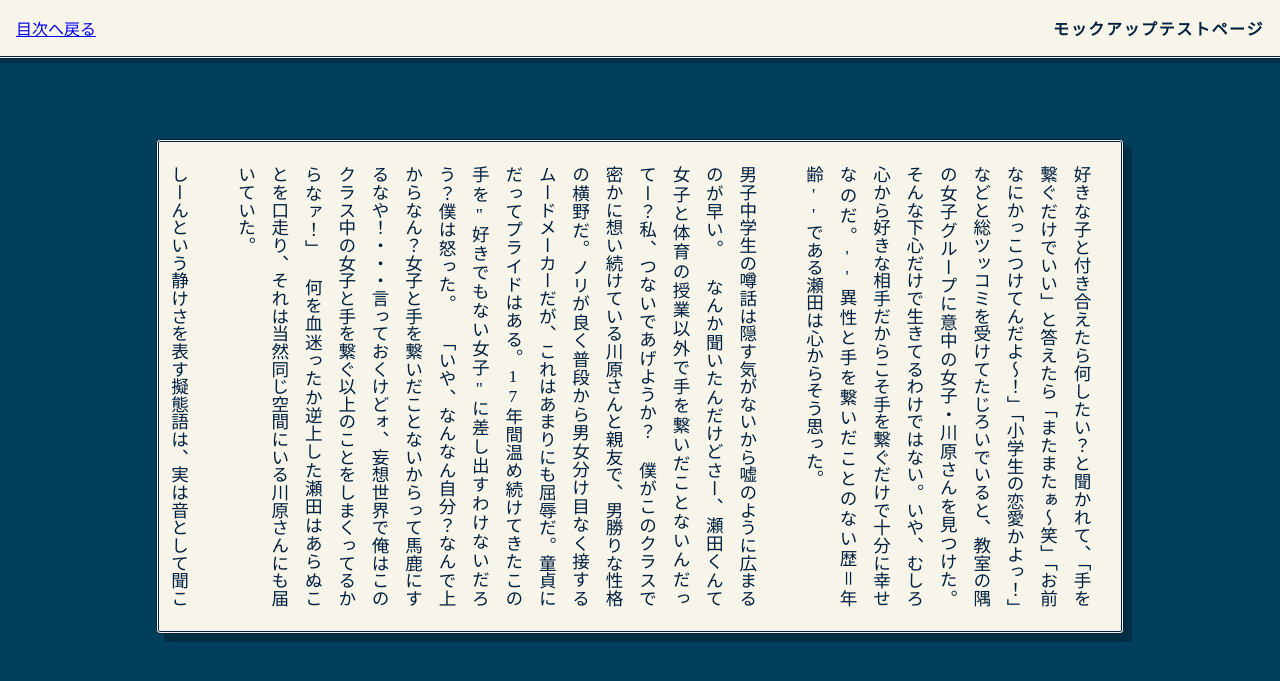
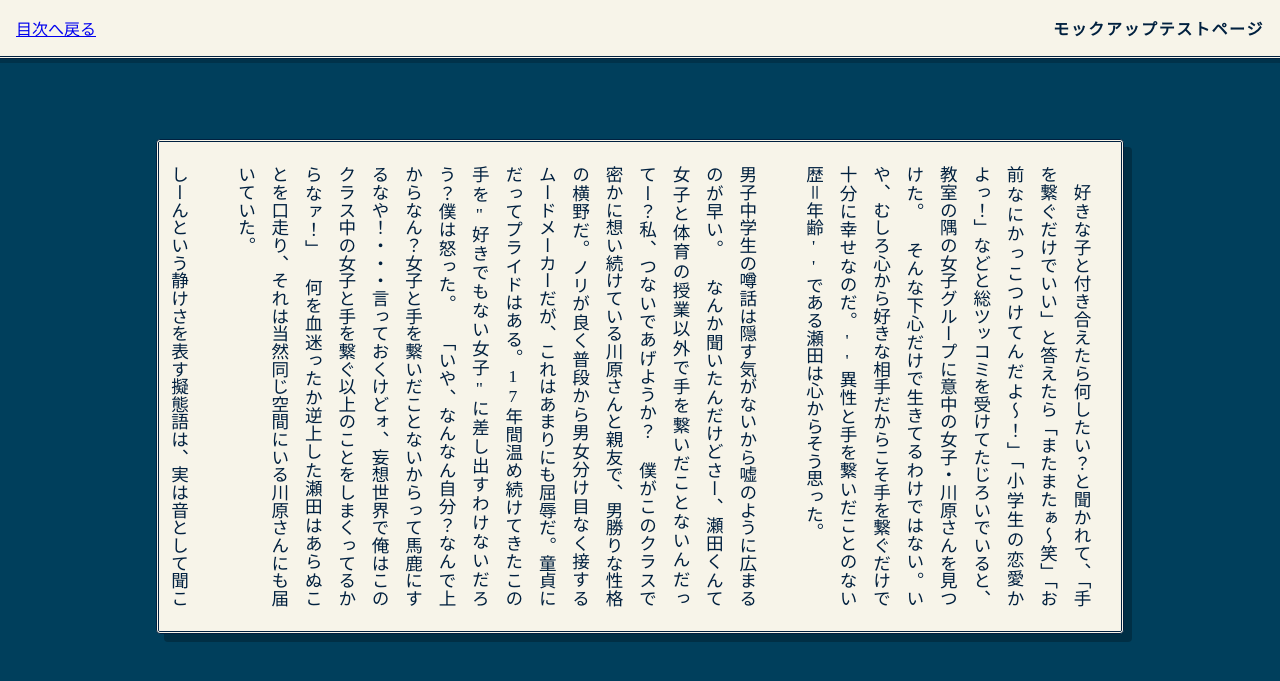
Before and after one commit to REMriaTV/HandtoHand, a Jekyll site: the page built from docs/manuscript/test-manuscript.md, in a window 1280 px wide and 900 px high. Shown: the top 681 px of the window. Built offline with Jekyll 4.4.1, drawn with Linux system fonts in a browser that asks for light colours.

Commit message:
段落の字下設定の追加
/* ★追加：段落の字下げ設定 */     text-indent: 1em;

```diff
--- a/docs/assets/css/story.css
+++ b/docs/assets/css/story.css
@@ -80,6 +80,9 @@ html, body {
     writing-mode: vertical-rl;
     text-orientation: upright;
 
+    /* ★追加：段落の字下げ設定 */
+    text-indent: 1em;
+
     /* 高さ固定 */
     height: var(--card-height-pc);
 
```
